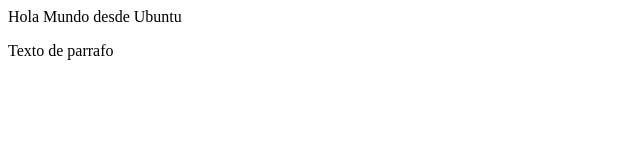
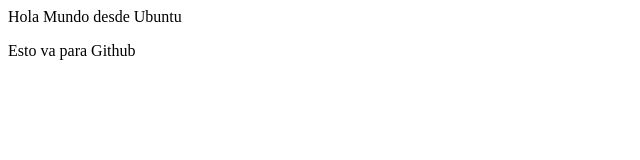
Before and after one commit to magiworldwide/proyectoDemoCursoPrework, a plain HTML site: page index.html in a window 1280 px wide. Shown: the full height of the page, 0-640 px from the left. Drawn offline with Linux system fonts and the light colour scheme.

Commit message:
second commit

```diff
--- a/index.html
+++ b/index.html
@@ -9,6 +9,6 @@
 <body>
     <article>Hola Mundo desde Ubuntu</article>
     <p></p>
-    <p>Texto de parrafo</p>
+    <p>Esto va para Github</p>
 </body>
 </html>
```
